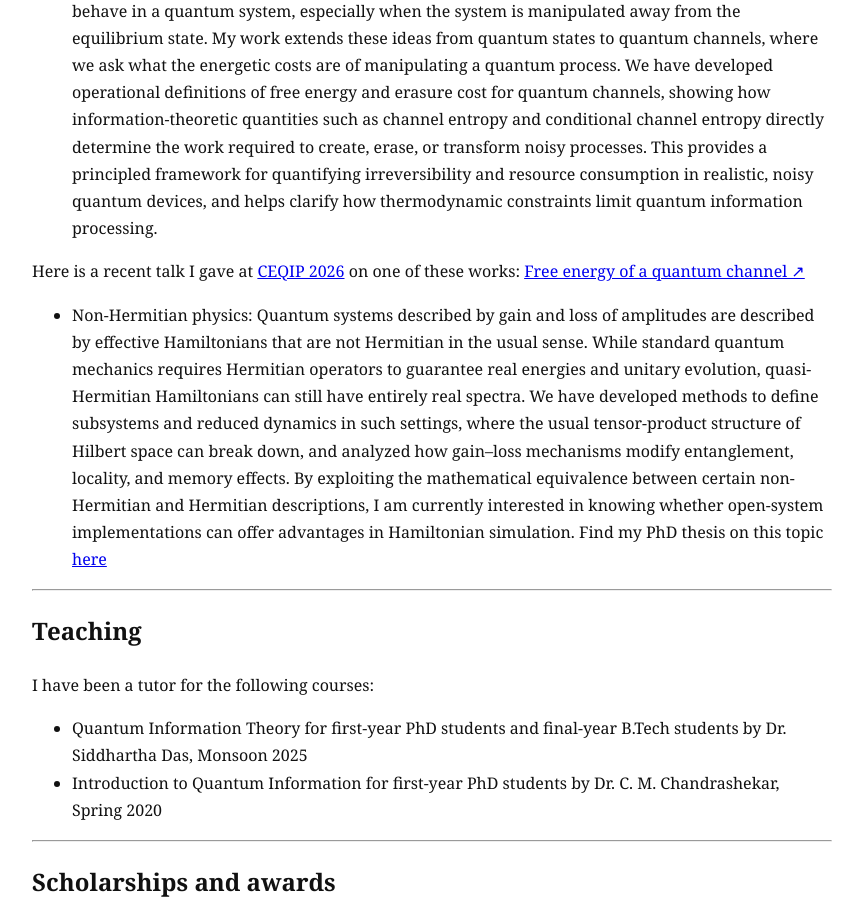
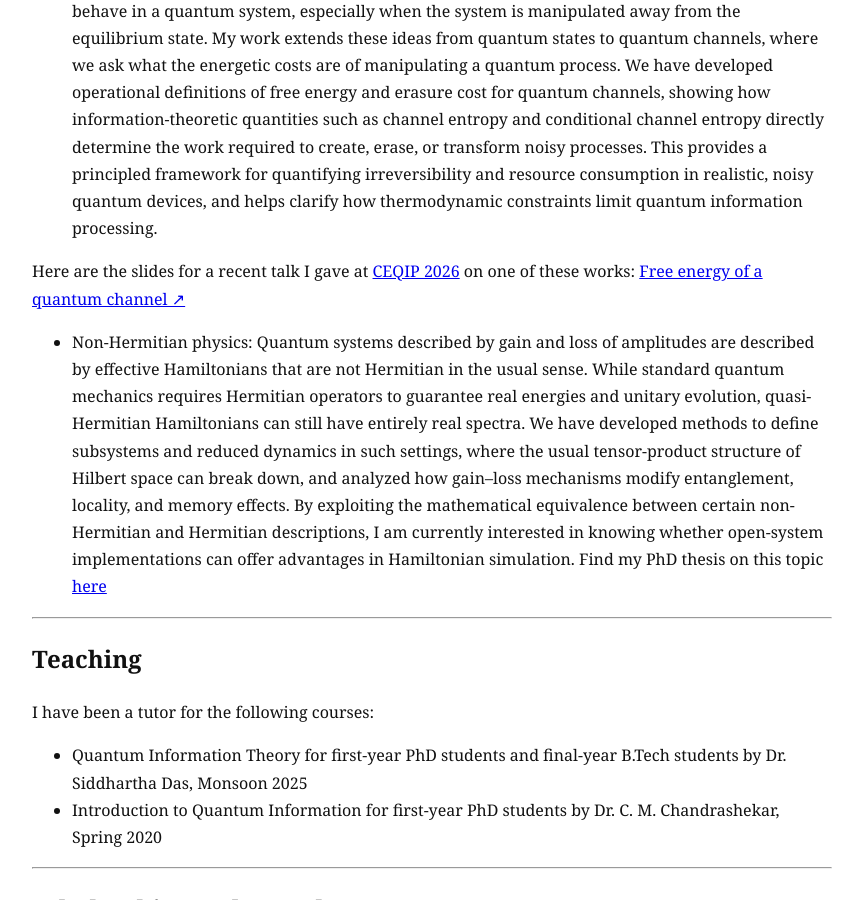
Before and after one commit to himanshubadhani/himanshubadhani.github.io, a Jekyll site: the page built from index.md, in a window 1280 px wide and 900 px high, scrolled down 758 px. Shown: the whole window, without its empty margins (208-1071 px from the left). Built offline with Jekyll 4.4.1, drawn with Linux system fonts in a browser that asks for light colours.

Commit message:
Update index.md

```diff
--- a/index.md
+++ b/index.md
@@ -29,7 +29,7 @@
 ## Research
 - Thermodynamics of processes: Quantum thermodynamics studies how energy and information behave in a quantum system, especially when the system is manipulated away from the equilibrium state. My work extends these ideas from quantum states to quantum channels, where we ask what the energetic costs are of manipulating a quantum process. We have developed operational definitions of free energy and erasure cost for quantum channels, showing how information-theoretic quantities such as channel entropy and conditional channel entropy directly determine the work required to create, erase, or transform noisy processes. This provides a principled framework for quantifying irreversibility and resource consumption in realistic, noisy quantum devices, and helps clarify how thermodynamic constraints limit quantum information processing.
 
-Here is a recent talk I gave at <a href="https://ceqip.eu/2026/" target="_blank">CEQIP 2026</a> on one of these works:
+Here are the slides for a recent talk I gave at <a href="https://ceqip.eu/2026/" target="_blank">CEQIP 2026</a> on one of these works:
 <a href="{{ 'assets/presentation/channel free energy.pdf' | relative_url }}"
      class="presentation-button"
      target="_blank"
```
